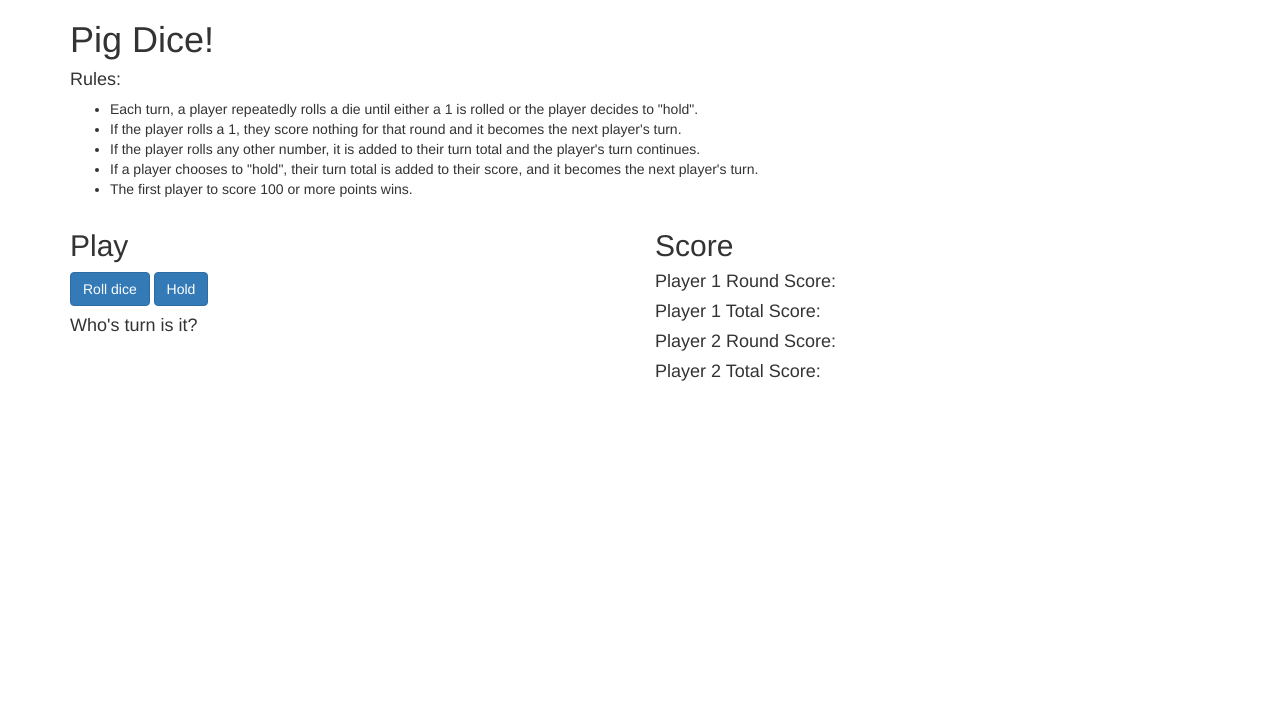
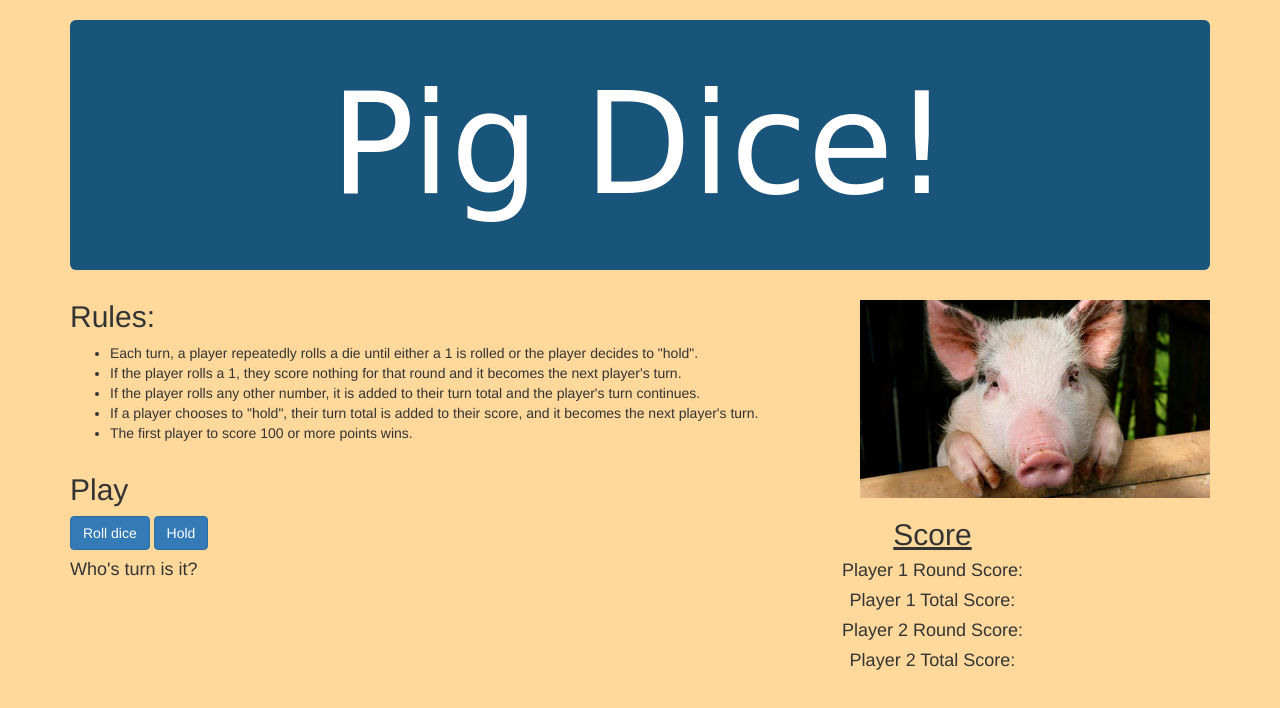
Before and after one commit to apfrancois86/pig-dice, a plain HTML site: page index.html in a window 1280 px wide. Drawn offline with Linux system fonts and the light colour scheme; a web font is replaced by a local one.

Commit message:
add css styling

```diff
--- a/css/styles.css
+++ b/css/styles.css
@@ -1,3 +1,35 @@
 #player1Wins, #player2Wins {
   display: none;
 }
+
+body {
+  background-color: #ffd89b
+
+}
+
+.jumbotron {
+  text-align: center;
+  font-family: 'Bungee Hairline', cursive;
+  font-size: 10em;
+  color: #FFF;
+  background-color: #19547b;
+
+}
+
+#game img {
+  width: 350px;
+  float:right;
+}
+
+#scores h4 {
+text-align: center;
+}
+
+#scores h2 {
+  text-align: center;
+  text-decoration: underline;
+}
+
+#player1Wins img, #player2Wins img {
+  width: 500px;
+}
--- a/index.html
+++ b/index.html
@@ -5,13 +5,15 @@
     <link href="css/styles.css" rel="stylesheet" type="text/css">
     <script src="js/jquery-3.1.1.js"></script>
     <script src="js/scripts.js"></script>
+    <link href="https://fonts.googleapis.com/css?family=Bungee+Hairline" rel="stylesheet">
     <title>Pig Dice</title>
   </head>
   <body>
     <div class="container">
       <div id="game">
-        <h1>Pig Dice!</h1>
-        <h4>Rules:</h4>
+        <h1 class="jumbotron">Pig Dice!</h1>
+        <img src="img/pig.jpg" alt="pig">
+        <h2>Rules:</h4>
         <ul>
           <li>Each turn, a player repeatedly rolls a die until either a 1 is rolled or the player decides to "hold".</li>
           <li>If the player rolls a 1, they score nothing for that round and it becomes the next player's turn.</li>
@@ -27,7 +29,7 @@
             <button type="click" class="btn btn-primary" id="hold">Hold</button>
             <h4>Who's turn is it? <span id="whosTurn"></span></h4>
           </div>
-          <div class="col-md-6">
+          <div class="col-md-6" id="scores">
             <h2>Score</h2>
             <h4>Player 1 Round Score: <span id="player1round"></span></h4>
             <h4>Player 1 Total Score: <span id="player1Total"></span></h4>
@@ -39,10 +41,12 @@
       <div id="player1Wins">
         <h1>Player 1 wins!!</h1>
         <button type="click" class="btn btn-primary">Play Again?</button>
+        <img src="img/dancing-pig.jpg" alt="dancing pig">
       </div>
       <div id="player2Wins">
         <h1>Player 2 wins!!</h1>
         <button type="click" class="btn btn-primary">Play Again?</button>
+        <img src="img/dancing-pig.jpg" alt="dancing pig">
       </div>
     </div>
   </body>
```
Also changed, not shown: img/dancing-pig.jpg (added), img/pig.jpg (added).
